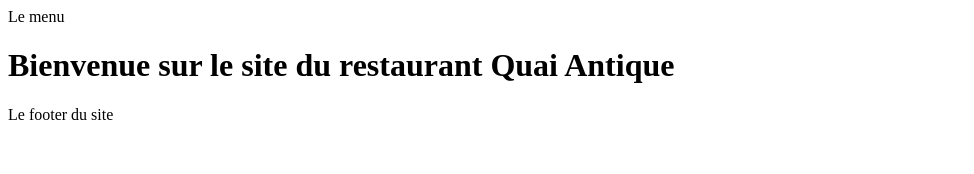
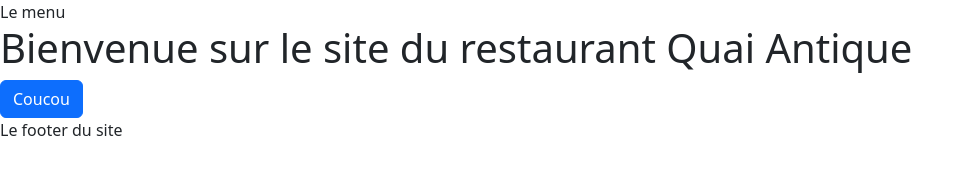
Before and after one commit to eNJi25/frontQuaiAntique, a website with bundled scripts: page index.html in a window 1280 px wide. Shown: the whole page, without its empty margins (0-974 px from the left). Built offline with nearby package versions, Linux system fonts and the light colour scheme; files whose address does not match are found by name.

Commit message:
Ajout npm bootstrap + bootstrap icons

```diff
--- a/index.html
+++ b/index.html
@@ -4,6 +4,8 @@
 <head>
     <meta charset="UTF-8">
     <meta name="viewport" content="width=device-width, initial-scale=1.0">
+    <link rel="stylesheet" href="node_modules/bootstrap/dist/css/bootstrap.min.css">
+    <link rel="stylesheet" href="node_modules/bootstrap-icons/font/bootstrap-icons.css">
     <title>Document</title>
 </head>
 
@@ -17,6 +19,7 @@
     <footer>Le footer du site</footer>
 
     <script type="module" src="./Router/router.js"></script>
+    <script src="node_modules/bootstrap/dist/js/bootstrap.bundle.min.js"></script>
 </body>
 
 </html>
--- /dev/null
+++ b/package.json
@@ -0,0 +1,6 @@
+{
+  "dependencies": {
+    "bootstrap": "^5.3.8",
+    "bootstrap-icons": "^1.13.1"
+  }
+}
--- a/pages/home.html
+++ b/pages/home.html
@@ -1 +1,3 @@
-<h1>Bienvenue sur le site du restaurant Quai Antique</h1>
+<h1>Bienvenue sur le site du restaurant Quai Antique </h1>
+
+<button class="btn btn-primary">Coucou</button>
```
Also changed, not shown: 2 other files.
